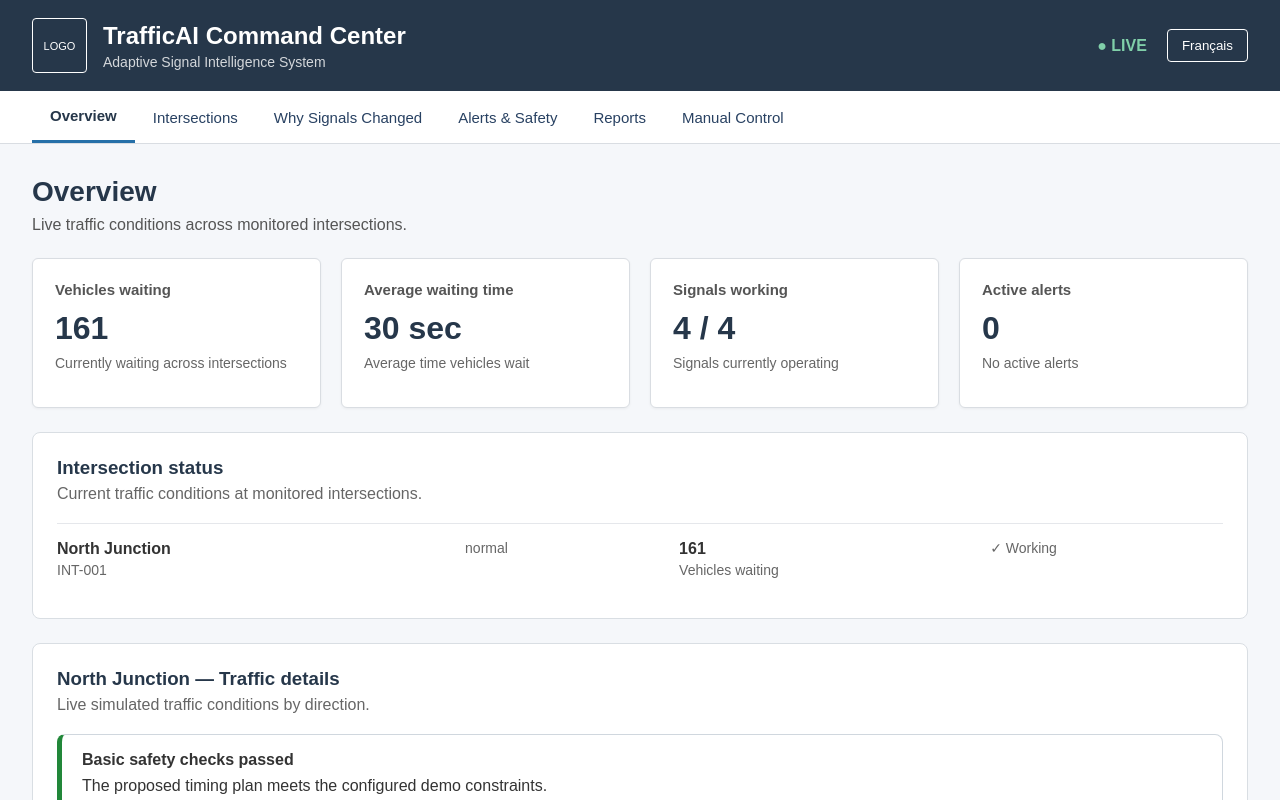
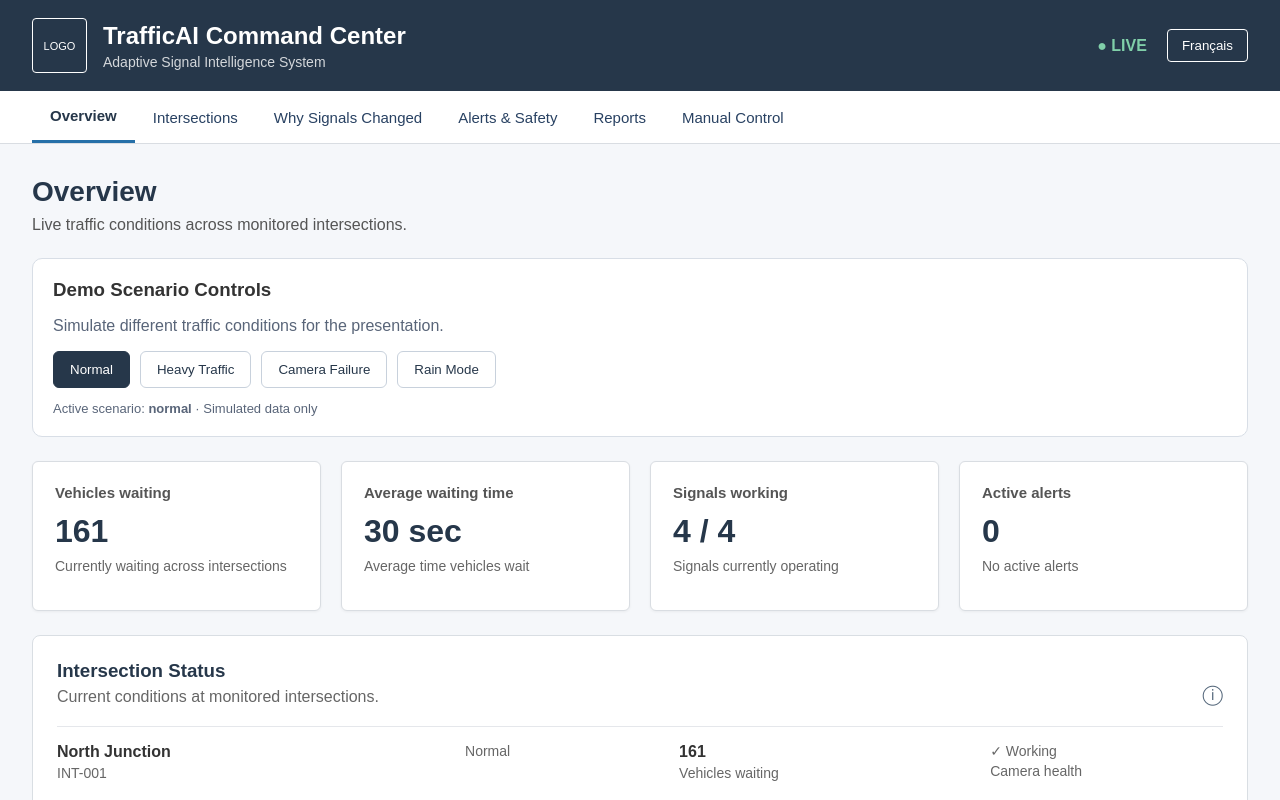
Before and after one commit to abhinavanil22/traffic-ai-command-center, a React (Vite) app: page / in a window 1280 px wide. Shown: the top 800 px of the page. Built offline with nearby package versions, Linux system fonts and the light colour scheme.

Commit message:
UI: add hover help tooltip to intersection status

```diff
--- a/src/App.tsx
+++ b/src/App.tsx
@@ -15,6 +15,8 @@ import SummaryCard from "./components/common/SummaryCard";
 import { intersections as initialIntersections } from "./data/mockData";
 import { simulateTraffic } from "./simulator/trafficSimulator";
 import type { Intersection } from "./types/traffic";
+import type { DemoScenario } from "./types/traffic";
+
 
 function App() {
   const [intersections, setIntersections] =
@@ -42,7 +44,65 @@ function App() {
   const activeAlerts = getActiveAlerts(intersections);
   const trafficHistory = useTrafficHistory(intersections);
   const selectedIntersection = intersections[0];
+  function handleScenarioChange(scenario: DemoScenario) {
+    setActiveScenario(scenario);
+
+    if (scenario === "normal") {
+      setIntersections(initialIntersections);
+      return;
+    }
+
+    setIntersections((currentData) =>
+      currentData.map((intersection) => {
+        const directions = intersection.directions.map((direction) => ({
+          ...direction,
+          vehiclesWaiting:
+            scenario === "heavy-traffic"
+              ? Math.round(direction.vehiclesWaiting * 1.5)
+              : direction.vehiclesWaiting,
+          averageSpeed:
+            scenario === "rain"
+              ? Math.max(5, Math.round(direction.averageSpeed * 0.65))
+              : direction.averageSpeed,
+        }));
+
+        const vehiclesWaiting = directions.reduce(
+          (total, direction) => total + direction.vehiclesWaiting,
+          0,
+        );
+
+        const averageWait = Math.round(
+          directions.reduce(
+            (total, direction) => total + direction.longestWait,
+            0,
+          ) / directions.length,
+        );
+
+        return {
+          ...intersection,
+          directions,
+          vehiclesWaiting,
+          averageWait,
+          trafficDensity: Math.min(
+            100,
+            Math.round((vehiclesWaiting / 250) * 100),
+          ),
+          cameraWorking:
+            scenario === "camera-failure"
+              ? false
+              : intersection.cameraWorking,
+          status:
+            scenario === "camera-failure"
+              ? "problem"
+              : scenario === "heavy-traffic"
+                ? "busy"
+                : intersection.status,
+        };
+      }),
+    );
+  }
   const [activeView, setActiveView] = useState<DashboardView>("Overview");
+  const [activeScenario, setActiveScenario] = useState<DemoScenario>("normal");
   const viewDescriptions: Record<
     DashboardView,
     string
@@ -65,12 +125,59 @@ function App() {
         onViewChange={setActiveView}
       />
 
+
       <main className="main-content">
         <div className="page-heading">
           <h2>{activeView}</h2>
           <p>{viewDescriptions[activeView]}</p>
         </div>
+        {activeView === "Overview" && (
+          <section className="demo-controls">
+            <div>
+              <h3>Demo Scenario Controls</h3>
+              <p>Simulate different traffic conditions for the presentation.</p>
+            </div>
 
+            <div className="demo-control-buttons">
+              <button
+                type="button"
+                className={activeScenario === "normal" ? "selected" : ""}
+                onClick={() => handleScenarioChange("normal")}
+              >
+                Normal
+              </button>
+
+              <button
+                type="button"
+                className={activeScenario === "heavy-traffic" ? "selected" : ""}
+                onClick={() => handleScenarioChange("heavy-traffic")}
+              >
+                Heavy Traffic
+              </button>
+
+              <button
+                type="button"
+                className={activeScenario === "camera-failure" ? "selected" : ""}
+                onClick={() => handleScenarioChange("camera-failure")}
+              >
+                Camera Failure
+              </button>
+
+              <button
+                type="button"
+                className={activeScenario === "rain" ? "selected" : ""}
+                onClick={() => handleScenarioChange("rain")}
+              >
+                Rain Mode
+              </button>
+            </div>
+
+            <p className="scenario-status">
+              Active scenario: <strong>{activeScenario}</strong>
+              {" · "}Simulated data only
+            </p>
+          </section>
+        )}
 
         {activeView === "Overview" && (
           <>
--- a/src/components/traffic/IntersectionStatus.tsx
+++ b/src/components/traffic/IntersectionStatus.tsx
@@ -1,3 +1,5 @@
+
+
 import type { Intersection } from "../../types/traffic";
 
 interface IntersectionStatusProps {
@@ -7,14 +9,72 @@ interface IntersectionStatusProps {
 function IntersectionStatus({
   intersections,
 }: IntersectionStatusProps) {
+
+
+  function formatStatus(status: Intersection["status"]) {
+    switch (status) {
+      case "normal":
+        return "Normal";
+      case "busy":
+        return "Busy";
+      case "problem":
+        return "Problem";
+      case "backup":
+        return "Backup";
+    }
+  }
+
   return (
     <section className="intersection-status">
-      <div className="section-heading">
-        <h3>Intersection status</h3>
-        <p>
-          Current traffic conditions at monitored
-          intersections.
-        </p>
+      <div className="section-heading status-heading">
+        <div>
+          <h3>Intersection Status</h3>
+          <p>Current conditions at monitored intersections.</p>
+        </div>
+
+
+        <div className="status-help">
+          <span
+            className="info-icon"
+            role="img"
+            aria-label="Status information"
+            tabIndex={0}
+          >
+            ⓘ
+          </span>
+
+          <div className="status-help-panel" role="tooltip">
+            <h4>Understanding the statuses</h4>
+
+            <p>
+              <strong>Normal:</strong> Traffic is within the expected range.
+            </p>
+            <p>
+              <strong>Busy:</strong> Traffic demand is elevated.
+            </p>
+            <p>
+              <strong>Problem:</strong> An issue needs attention.
+            </p>
+            <p>
+              <strong>Backup:</strong> A fallback state is indicated in the simulation.
+            </p>
+
+            <hr />
+
+            <p>
+              <strong>Camera working:</strong> The camera is marked as available.
+            </p>
+            <p>
+              <strong>Camera unavailable:</strong> The camera is marked as unavailable.
+            </p>
+
+            <p className="help-note">
+              These statuses describe the demo simulation, not a certified safety assessment.
+            </p>
+          </div>
+        </div>
+
+
       </div>
 
       <div className="intersection-list">
@@ -29,22 +89,31 @@ function IntersectionStatus({
             </div>
 
             <div>
-              <span>{intersection.status}</span>
+              <span
+                className={`intersection-status-label status-${intersection.status}`}
+              >
+                {formatStatus(intersection.status)}
+              </span>
             </div>
 
             <div>
-              <strong>
-                {intersection.vehiclesWaiting}
-              </strong>
+              <strong>{intersection.vehiclesWaiting}</strong>
               <span>Vehicles waiting</span>
             </div>
 
             <div>
-              <span>
+              <span
+                className={
+                  intersection.cameraWorking
+                    ? "camera-status camera-working"
+                    : "camera-status camera-unavailable"
+                }
+              >
                 {intersection.cameraWorking
                   ? "✓ Working"
-                  : "⚠ Problem"}
+                  : "⚠ Unavailable"}
               </span>
+              <span>Camera health</span>
             </div>
           </div>
         ))}
--- a/src/index.css
+++ b/src/index.css
@@ -530,3 +530,146 @@ button {
   outline: 3px solid #2670a8;
   outline-offset: 3px;
 }
+.demo-controls {
+  margin-bottom: 24px;
+  padding: 20px;
+  background: #ffffff;
+  border: 1px solid #d8dee6;
+  border-radius: 10px;
+}
+
+.demo-controls h3 {
+  margin: 0 0 6px;
+}
+
+.demo-controls p {
+  color: #596579;
+}
+
+.demo-control-buttons {
+  display: flex;
+  flex-wrap: wrap;
+  gap: 10px;
+  margin-top: 16px;
+}
+
+.demo-control-buttons button {
+  padding: 10px 16px;
+  border: 1px solid #c8d1dc;
+  border-radius: 6px;
+  background: #ffffff;
+  color: #26374a;
+  cursor: pointer;
+}
+
+.demo-control-buttons button.selected {
+  background: #26374a;
+  border-color: #26374a;
+  color: #ffffff;
+}
+
+.demo-control-buttons button:focus-visible {
+  outline: 3px solid #2670a8;
+  outline-offset: 3px;
+}
+
+.scenario-status {
+  margin-bottom: 0;
+  font-size: 13px;
+}
+
+
+/* Intersection Status: compact information control */
+.status-heading {
+  display: flex;
+  align-items: center;
+  justify-content: space-between;
+  gap: 16px;
+}
+
+/* Information icon with hover tooltip */
+.status-heading {
+  display: flex;
+  align-items: center;
+  justify-content: space-between;
+  gap: 12px;
+}
+
+.status-help {
+  position: relative;
+  display: inline-flex;
+  align-items: center;
+  flex-shrink: 0;
+}
+
+.info-icon {
+  display: inline-flex;
+  align-items: center;
+  justify-content: center;
+  color: #526579;
+  font-size: 20px;
+  line-height: 1;
+  cursor: help;
+  transition: color 0.2s ease;
+}
+
+.info-icon:hover,
+.info-icon:focus-visible {
+  color: #2670a8;
+}
+
+.info-icon:focus-visible {
+  outline: 2px solid #2670a8;
+  outline-offset: 3px;
+  border-radius: 50%;
+}
+
+.status-help-panel {
+  visibility: hidden;
+  opacity: 0;
+  pointer-events: none;
+  position: absolute;
+  top: calc(100% + 10px);
+  right: 0;
+  z-index: 50;
+  width: 320px;
+  max-width: calc(100vw - 48px);
+  padding: 18px;
+  border: 1px solid #d8dee6;
+  border-radius: 12px;
+  background: #ffffff;
+  box-shadow: 0 8px 24px rgb(20 40 60 / 14%);
+  color: #26374a;
+  text-align: left;
+  transition: opacity 0.18s ease, visibility 0.18s ease;
+}
+
+.status-help:hover .status-help-panel,
+.status-help:focus-within .status-help-panel {
+  visibility: visible;
+  opacity: 1;
+  pointer-events: auto;
+}
+
+.status-help-panel h4 {
+  margin: 0 0 12px;
+  font-size: 15px;
+}
+
+.status-help-panel p {
+  margin: 9px 0;
+  font-size: 13px;
+  line-height: 1.5;
+}
+
+.status-help-panel hr {
+  margin: 14px 0;
+  border: 0;
+  border-top: 1px solid #e1e6ec;
+}
+
+.status-help-panel .help-note {
+  margin-top: 14px;
+  color: #64748b;
+  font-size: 12px;
+}
--- a/src/types/traffic.ts
+++ b/src/types/traffic.ts
@@ -40,3 +40,9 @@ export interface SignalHealth {
   total: number;
   working: number;
 }
+
+export type DemoScenario =
+  | "normal"
+  | "heavy-traffic"
+  | "camera-failure"
+  | "rain";
```
